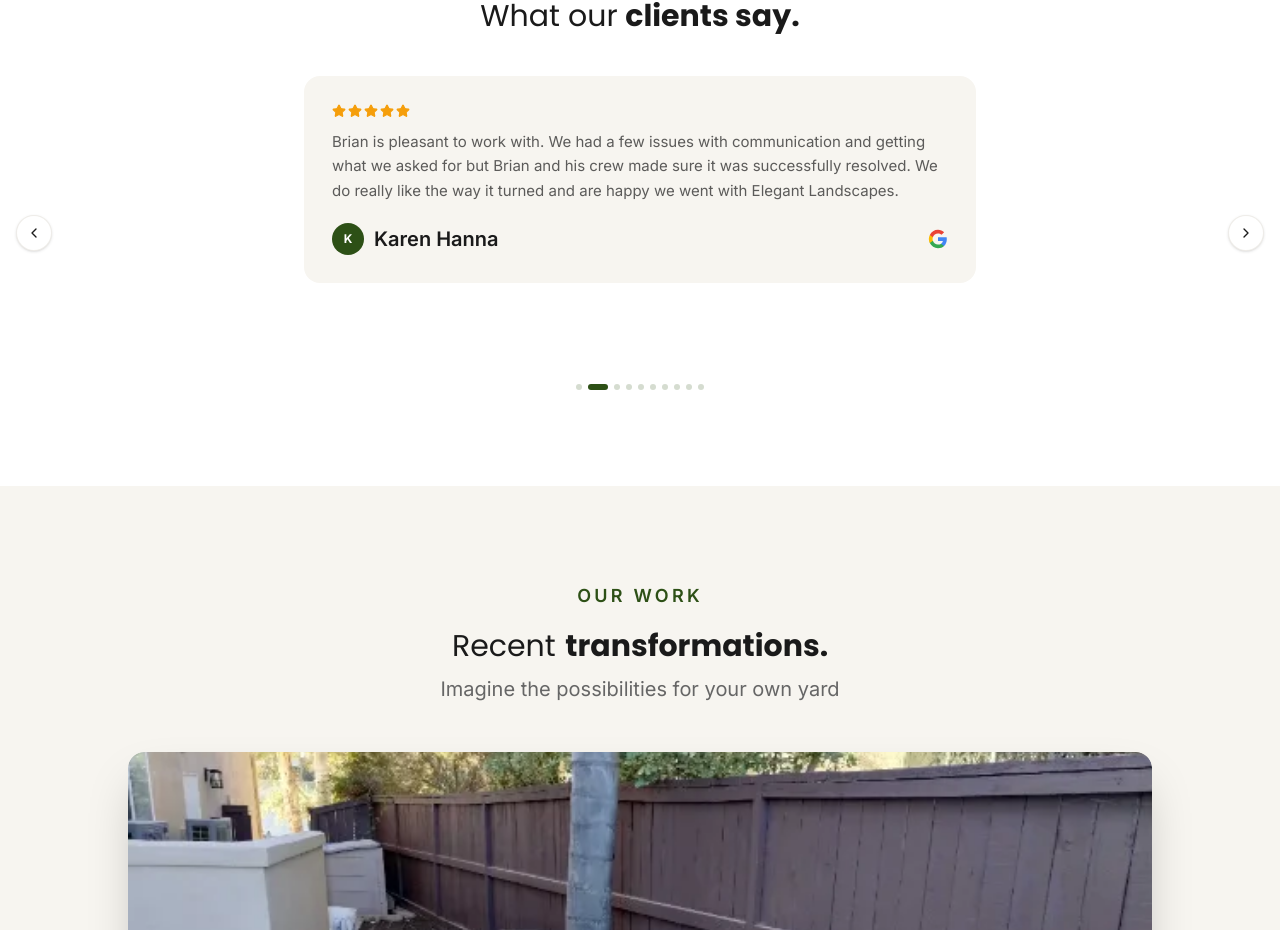
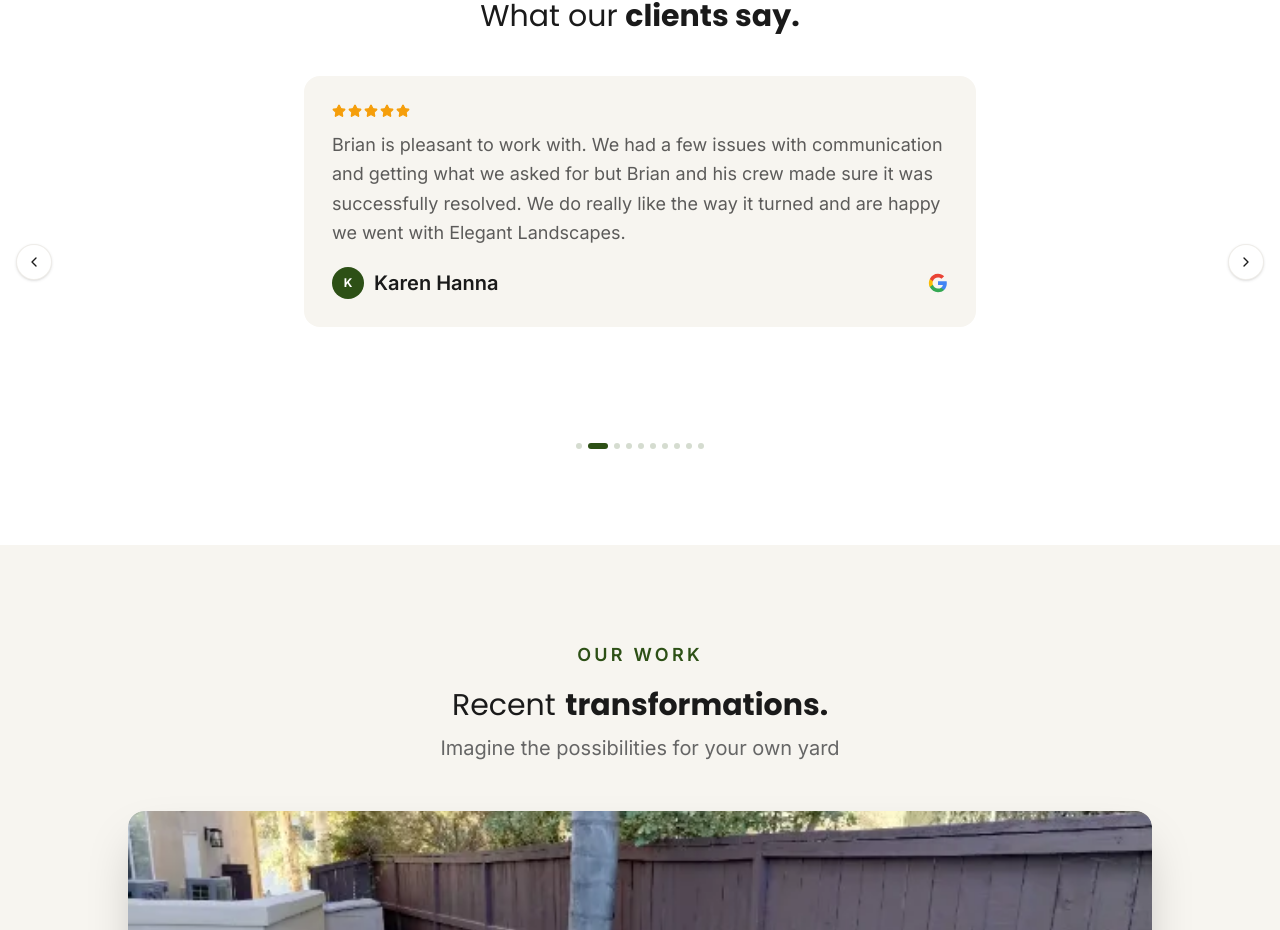
Before and after one commit to Fbet590/Elegant-Landscape-3.0, a Next.js app: page / in a window 1280 px wide. Shown: the part 857-1787 px from the top of the page. Built offline with nearby package versions, Linux system fonts and the light colour scheme.

Commit message:
feat: standardize text size for testimonials section
Standardized font size for all testimonial names and texts.

Co-authored-by: Fbet590 <271462897+Fbet590@users.noreply.github.com>

```diff
--- a/components/testimonials-section.tsx
+++ b/components/testimonials-section.tsx
@@ -116,7 +116,7 @@ export function TestimonialsSection() {
                     </div>
 
                     {/* Review */}
-                    <p className={`mt-3 leading-relaxed text-foreground/70 ${i === 3 ? "text-[18px]" : "text-[15px]"}`}>
+                    <p className="mt-3 text-[18px] leading-relaxed text-foreground/70">
                       {t.text}
                     </p>
 
@@ -126,7 +126,7 @@ export function TestimonialsSection() {
                         <div className="flex h-8 w-8 items-center justify-center rounded-full bg-[#2d5016] text-xs font-bold text-[#ffffff]">
                           {t.name.charAt(0)}
                         </div>
-                        <span className={`font-semibold text-foreground ${t.name === "Karen Hanna" ? "text-[20px]" : "text-[14px]"}`}>{t.name}</span>
+                        <span className="text-[20px] font-semibold text-foreground">{t.name}</span>
                       </div>
                       <GoogleIcon className="h-5 w-5" />
                     </div>
```
